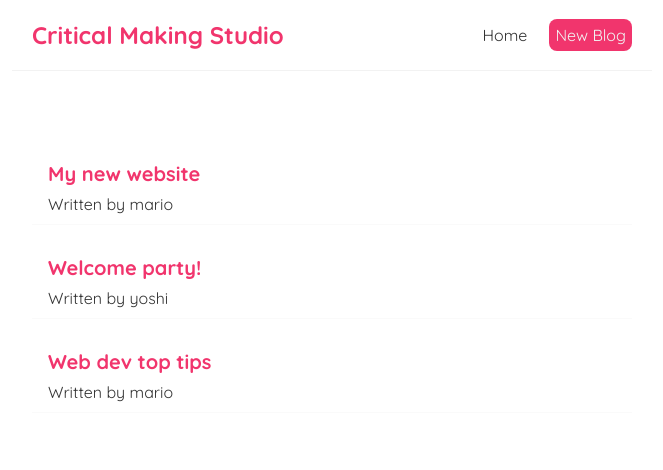
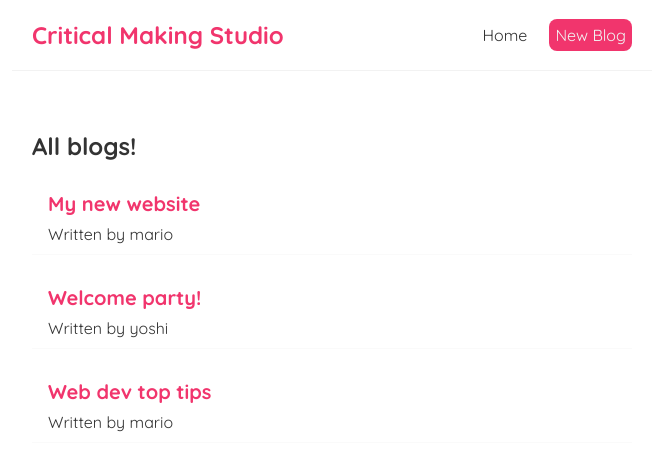
Before and after one commit to maryobotros/Mean, a React (Create React App) app: page / in a window 1280 px wide. Shown: the top 470 px of the page, without its empty margins (308-971 px from the left). Built offline with nearby package versions, Linux system fonts and the light colour scheme.

Commit message:
Tutorial 11

```diff
--- /dev/null
+++ b/src/components/BlogList.js
@@ -0,0 +1,19 @@
+function BlogList(props) {
+  const blogs = props.blogs;
+  const title = props.title;
+
+  return (
+    <div className="blog-list">
+      <h2>{title}</h2>
+
+      {blogs.map((blog) => (
+        <div className="blog-preview" key={blog.id}>
+          <h2>{blog.title}</h2>
+          <p>Written by {blog.author}</p>
+        </div>
+      ))}
+    </div>
+  );
+}
+
+export default BlogList;
--- a/src/components/Home.js
+++ b/src/components/Home.js
@@ -1,4 +1,5 @@
 import { useState } from "react";
+import BlogList from "./BlogList";
 
 const Home = () => {
   const [blogs, setBlogs] = useState([
@@ -9,12 +10,7 @@
 
   return (
     <div className="home">
-      {blogs.map(blog => (
-        <div className="blog-preview" key={blog.id} >
-          <h2>{ blog.title }</h2>
-          <p>Written by { blog.author }</p>
-        </div>
-      ))}
+      <BlogList blogs={blogs} title="All blogs!"/>
     </div>
   );
 }
```
